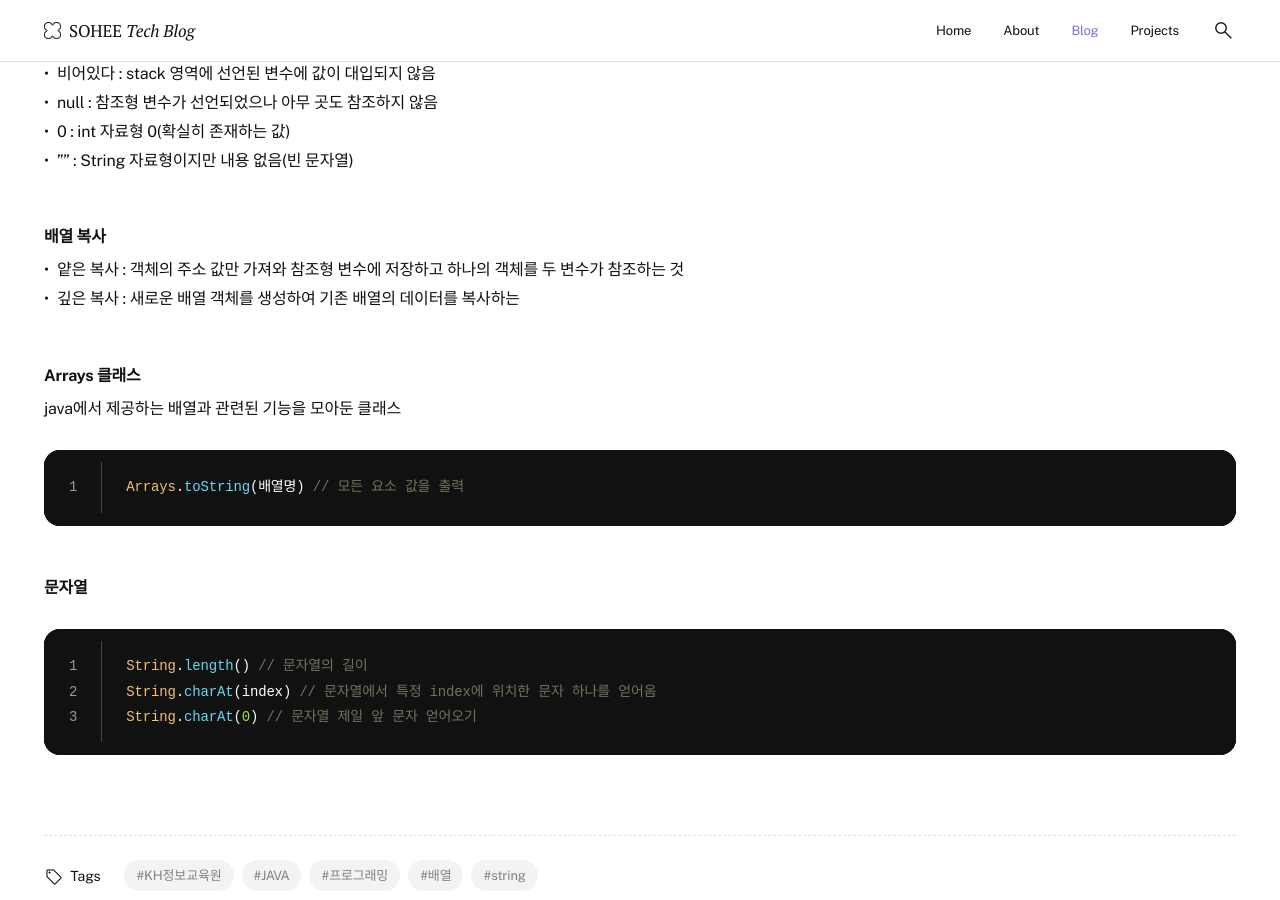
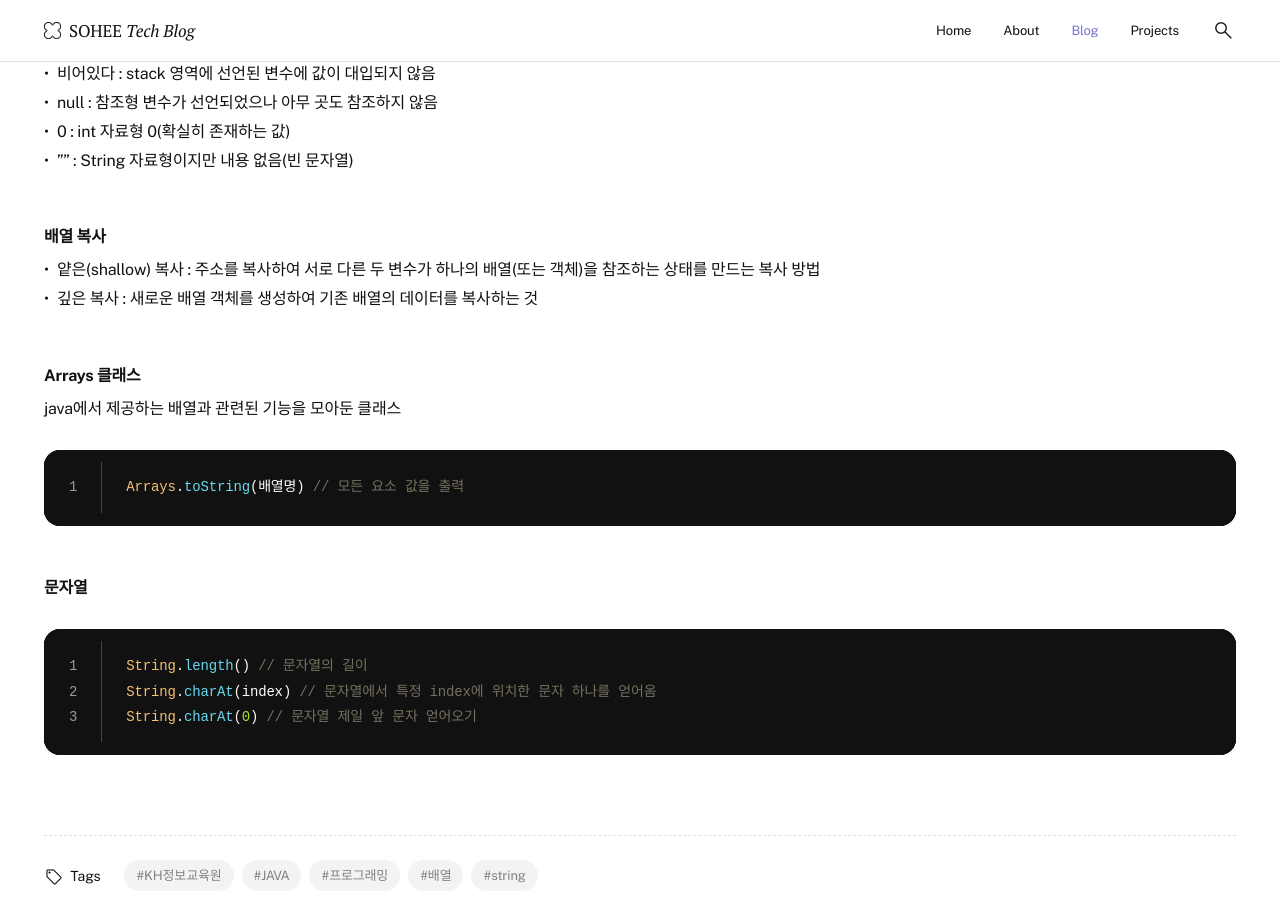
Before and after one commit to soheetech/soheetech.github.io, a Jekyll site: the page built from _posts/2023-02-27-kh-05-java-array.md, in a window 1280 px wide and 900 px high, scrolled down 2327 px. Built offline with Jekyll 4.4.1, drawn with Linux system fonts in a browser that asks for light colours.

Commit message:
Update 2023-02-27-kh-05-java-array.md

```diff
--- a/_posts/2023-02-27-kh-05-java-array.md
+++ b/_posts/2023-02-27-kh-05-java-array.md
@@ -77,8 +77,8 @@ String fruit[] = {"사과", "포도", "참외"};
 - "" : String 자료형이지만 내용 없음(빈 문자열)
 
 <h5>배열 복사</h5>
-- 얕은 복사 : 객체의 주소 값만 가져와 참조형 변수에 저장하고 하나의 객체를 두 변수가 참조하는 것
-- 깊은 복사 : 새로운 배열 객체를 생성하여 기존 배열의 데이터를 복사하는
+- 얕은(shallow) 복사 : 주소를 복사하여 서로 다른 두 변수가 하나의 배열(또는 객체)을 참조하는 상태를 만드는 복사 방법
+- 깊은 복사 : 새로운 배열 객체를 생성하여 기존 배열의 데이터를 복사하는 것
 
 
 
```
